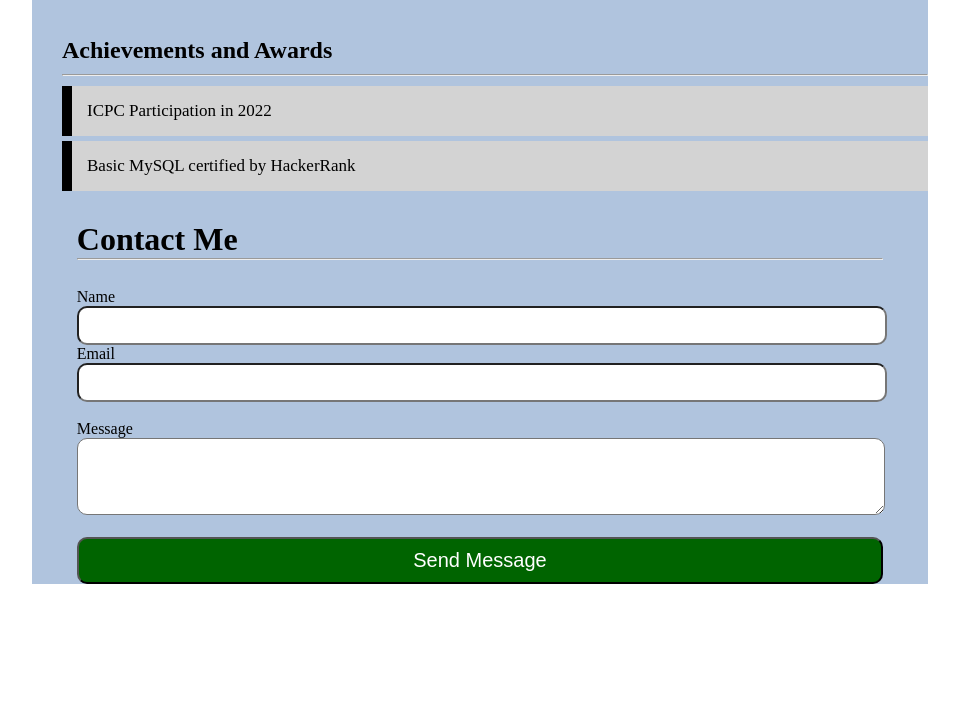
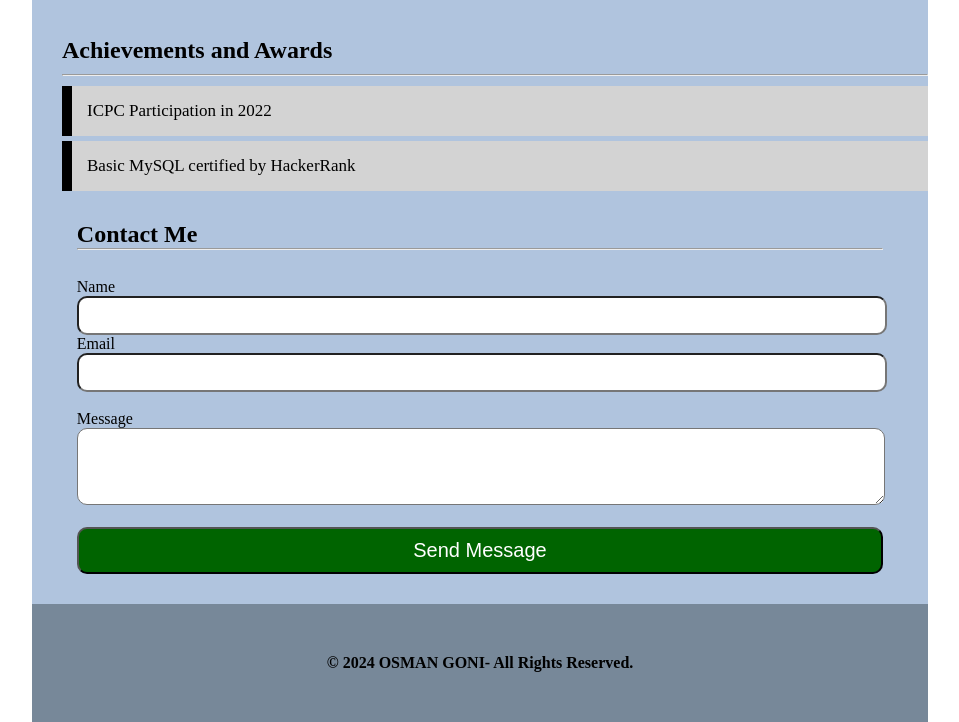
Before and after one commit to Osman-Goni22/Resume, a plain HTML site: page index.html in a window 1280 px wide. Shown: the part 1746-2468 px from the top of the page, without its empty margins (160-1119 px from the left). Before the commit the page ends 2360 px from the top, so only its background shows below. Drawn offline with Linux system fonts and the light colour scheme.

Commit message:
footer section added

```diff
--- a/index.html
+++ b/index.html
@@ -144,7 +144,7 @@
    </section>
 
 
-   <footer class="contact">
+   <section class="contact">
     <a name="contact"></a>
 
 
@@ -161,11 +161,14 @@
         <textarea name="" id="" cols="125" rows="5"></textarea> <br> <br>
         <button type="submit">Send Message</button>
     </form>
-   </footer>
+</section>
 
 
  </main>
 
+ <footer>
+    <h4>&copy 2024 OSMAN GONI- All Rights Reserved. </h4>
+ </footer>
    </div>
 
 </body>
--- a/style.css
+++ b/style.css
@@ -231,3 +231,10 @@ button{
     background-color: darkgreen;
     border-radius: 10px;
 }
+
+
+footer{
+    text-align: center;
+    background-color: lightslategray;
+    padding: 50px 0px;
+}
```
